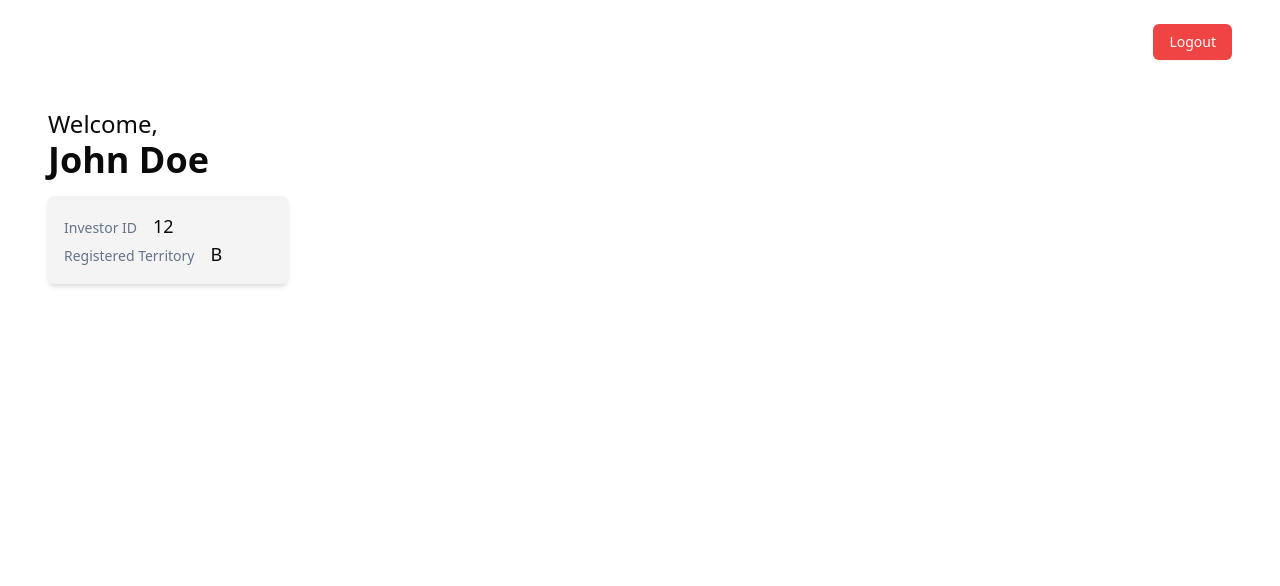
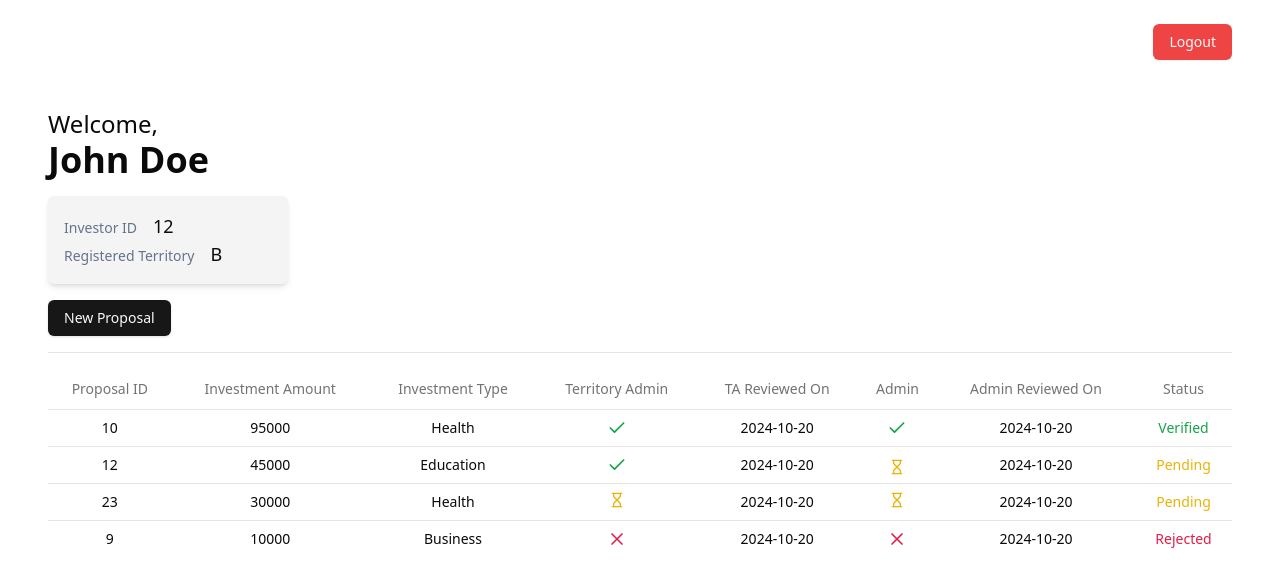
Before and after one commit to AkshatJha21/investment-portal, a React (Vite) app: page / in a window 1280 px wide. Shown: the top 586 px of the page. Built offline with nearby package versions, Linux system fonts and the light colour scheme.

Commit message:
Dashboard design complete

```diff
--- a/src/components/page/Dashboard.tsx
+++ b/src/components/page/Dashboard.tsx
@@ -1,4 +1,15 @@
+import { Button } from "../ui/button"
 import Navbar from "./Navbar"
+import {
+    Table,
+    TableBody,
+    TableCell,
+    TableHead,
+    TableHeader,
+    TableRow,
+  } from "../ui/table"
+import { Check, Hourglass, X } from "lucide-react"
+
 
 const Dashboard = () => {
   return (
@@ -18,7 +29,84 @@
                         <p className="text-lg font-medium">B</p>
                     </div>
                 </div>
+                <Button>
+                    New Proposal
+                </Button>
             </div>
+            <hr className="my-4"/>
+            <Table>
+                <TableHeader>
+                    <TableRow>
+                        <TableHead className="text-center">Proposal ID</TableHead>
+                        <TableHead className="text-center">Investment Amount</TableHead>
+                        <TableHead className="text-center">Investment Type</TableHead>
+                        <TableHead className="text-center">Territory Admin</TableHead>
+                        <TableHead className="text-center">TA Reviewed On</TableHead>
+                        <TableHead className="text-center">Admin</TableHead>
+                        <TableHead className="text-center">Admin Reviewed On</TableHead>
+                        <TableHead className="text-center">Status</TableHead>
+                    </TableRow>
+                </TableHeader>
+                <TableBody>
+                    <TableRow>
+                        <TableCell className="text-center">10</TableCell>
+                        <TableCell className="text-center">95000</TableCell>
+                        <TableCell className="text-center">Health</TableCell>
+                        <TableCell className="flex justify-center">
+                            <Check className="text-green-600 h-5"/>
+                        </TableCell>
+                        <TableCell className="text-center">2024-10-20</TableCell>
+                        <TableCell className="flex justify-center">
+                            <Check className="text-green-600 h-5"/>
+                        </TableCell>
+                        <TableCell className="text-center">2024-10-20</TableCell>
+                        <TableCell className="text-center text-green-600">Verified</TableCell>
+                    </TableRow>
+                    <TableRow>
+                        <TableCell className="text-center">12</TableCell>
+                        <TableCell className="text-center">45000</TableCell>
+                        <TableCell className="text-center">Education</TableCell>
+                        <TableCell className="flex justify-center">
+                            <Check className="text-green-600 h-5"/>
+                        </TableCell>
+                        <TableCell className="text-center">2024-10-20</TableCell>
+                        <TableCell className="flex justify-center">
+                            <Hourglass className="text-yellow-500 h-4"/>
+                        </TableCell>
+                        <TableCell className="text-center">2024-10-20</TableCell>
+                        <TableCell className="text-center text-yellow-500">Pending</TableCell>
+                    </TableRow>
+                    <TableRow>
+                        <TableCell className="text-center">23</TableCell>
+                        <TableCell className="text-center">30000</TableCell>
+                        <TableCell className="text-center">Health</TableCell>
+                        <TableCell className="flex justify-center">
+                            <Hourglass className="text-yellow-500 h-4"/>
+                        </TableCell>
+                        <TableCell className="text-center">2024-10-20</TableCell>
+                        <TableCell className="flex justify-center">
+                            <Hourglass className="text-yellow-500 h-4"/>
+                        </TableCell>
+                        <TableCell className="text-center">2024-10-20</TableCell>
+                        <TableCell className="text-center text-yellow-500">Pending</TableCell>
+                    </TableRow>
+                    <TableRow>
+                        <TableCell className="text-center">9</TableCell>
+                        <TableCell className="text-center">10000</TableCell>
+                        <TableCell className="text-center">Business</TableCell>
+                        <TableCell className="flex justify-center">
+                            <X className="text-rose-600 h-5"/>
+                        </TableCell>
+                        <TableCell className="text-center">2024-10-20</TableCell>
+                        <TableCell className="flex justify-center">
+                            <X className="text-rose-600 h-5"/>
+                        </TableCell>
+                        <TableCell className="text-center">2024-10-20</TableCell>
+                        <TableCell className="text-center text-rose-600">Rejected</TableCell>
+                    </TableRow>
+                </TableBody>
+            </Table>
+
         </div>
     </div>
   )
--- /dev/null
+++ b/src/components/ui/table.tsx
@@ -0,0 +1,120 @@
+import * as React from "react"
+
+import { cn } from "@/lib/utils"
+
+const Table = React.forwardRef<
+  HTMLTableElement,
+  React.HTMLAttributes<HTMLTableElement>
+>(({ className, ...props }, ref) => (
+  <div className="relative w-full overflow-auto">
+    <table
+      ref={ref}
+      className={cn("w-full caption-bottom text-sm", className)}
+      {...props}
+    />
+  </div>
+))
+Table.displayName = "Table"
+
+const TableHeader = React.forwardRef<
+  HTMLTableSectionElement,
+  React.HTMLAttributes<HTMLTableSectionElement>
+>(({ className, ...props }, ref) => (
+  <thead ref={ref} className={cn("[&_tr]:border-b", className)} {...props} />
+))
+TableHeader.displayName = "TableHeader"
+
+const TableBody = React.forwardRef<
+  HTMLTableSectionElement,
+  React.HTMLAttributes<HTMLTableSectionElement>
+>(({ className, ...props }, ref) => (
+  <tbody
+    ref={ref}
+    className={cn("[&_tr:last-child]:border-0", className)}
+    {...props}
+  />
+))
+TableBody.displayName = "TableBody"
+
+const TableFooter = React.forwardRef<
+  HTMLTableSectionElement,
+  React.HTMLAttributes<HTMLTableSectionElement>
+>(({ className, ...props }, ref) => (
+  <tfoot
+    ref={ref}
+    className={cn(
+      "border-t bg-muted/50 font-medium [&>tr]:last:border-b-0",
+      className
+    )}
+    {...props}
+  />
+))
+TableFooter.displayName = "TableFooter"
+
+const TableRow = React.forwardRef<
+  HTMLTableRowElement,
+  React.HTMLAttributes<HTMLTableRowElement>
+>(({ className, ...props }, ref) => (
+  <tr
+    ref={ref}
+    className={cn(
+      "border-b transition-colors hover:bg-muted/50 data-[state=selected]:bg-muted",
+      className
+    )}
+    {...props}
+  />
+))
+TableRow.displayName = "TableRow"
+
+const TableHead = React.forwardRef<
+  HTMLTableCellElement,
+  React.ThHTMLAttributes<HTMLTableCellElement>
+>(({ className, ...props }, ref) => (
+  <th
+    ref={ref}
+    className={cn(
+      "h-10 px-2 text-left align-middle font-medium text-muted-foreground [&:has([role=checkbox])]:pr-0 [&>[role=checkbox]]:translate-y-[2px]",
+      className
+    )}
+    {...props}
+  />
+))
+TableHead.displayName = "TableHead"
+
+const TableCell = React.forwardRef<
+  HTMLTableCellElement,
+  React.TdHTMLAttributes<HTMLTableCellElement>
+>(({ className, ...props }, ref) => (
+  <td
+    ref={ref}
+    className={cn(
+      "p-2 align-middle [&:has([role=checkbox])]:pr-0 [&>[role=checkbox]]:translate-y-[2px]",
+      className
+    )}
+    {...props}
+  />
+))
+TableCell.displayName = "TableCell"
+
+const TableCaption = React.forwardRef<
+  HTMLTableCaptionElement,
+  React.HTMLAttributes<HTMLTableCaptionElement>
+>(({ className, ...props }, ref) => (
+  <caption
+    ref={ref}
+    className={cn("mt-4 text-sm text-muted-foreground", className)}
+    {...props}
+  />
+))
+TableCaption.displayName = "TableCaption"
+
+export {
+  Table,
+  TableHeader,
+  TableBody,
+  TableFooter,
+  TableHead,
+  TableRow,
+  TableCell,
+  TableCaption,
+}
```
